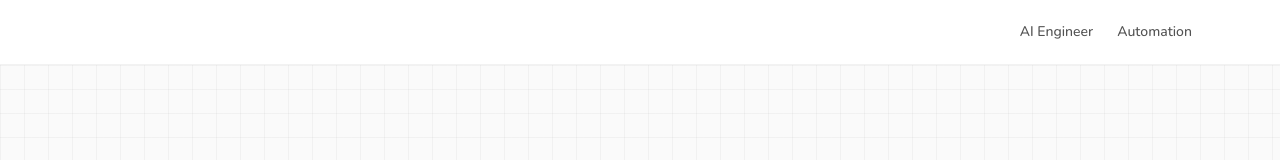
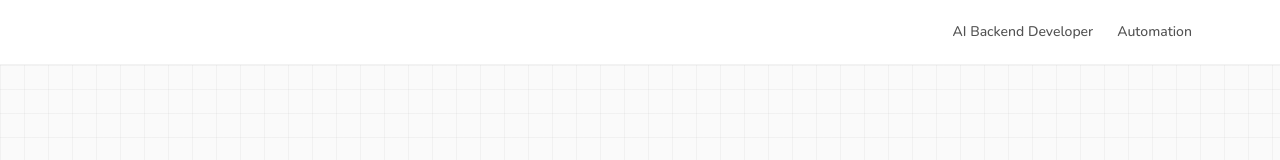
Before and after one commit to orchidcactus/ai_backend_portfolio, a Next.js app: page /automation in a window 1280 px wide. Shown: the top 160 px of the page. Built offline with nearby package versions, Linux system fonts and the light colour scheme.

Commit message:
changed role title in navbar

```diff
--- a/src/components/Navbar.tsx
+++ b/src/components/Navbar.tsx
@@ -17,7 +17,7 @@ export default function Navbar() {
       <Container className="flex h-16 items-center justify-end">
         <nav className="flex items-center gap-6 text-sm font-medium text-neutral-600 dark:text-neutral-400">
           <Link href="/ai-engineer" className="hover:text-neutral-900 dark:hover:text-neutral-50 transition-colors">
-            AI Engineer
+            AI Backend Developer
           </Link>
           <Link href="/automation" className="hover:text-neutral-900 dark:hover:text-neutral-50 transition-colors">
             Automation
```
